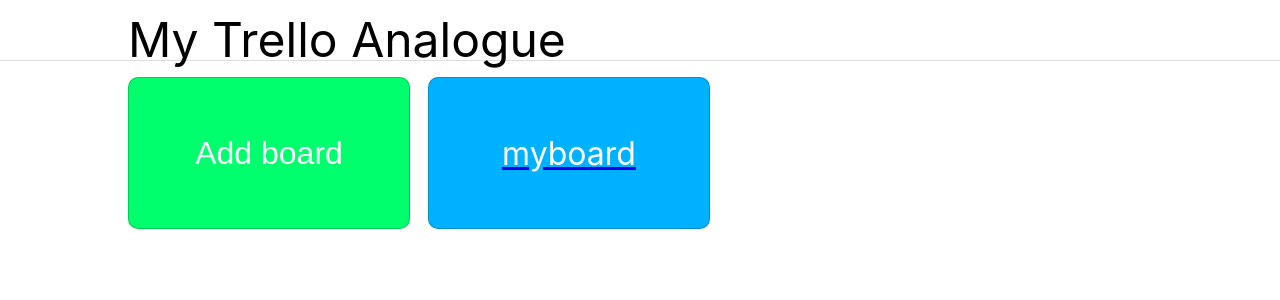
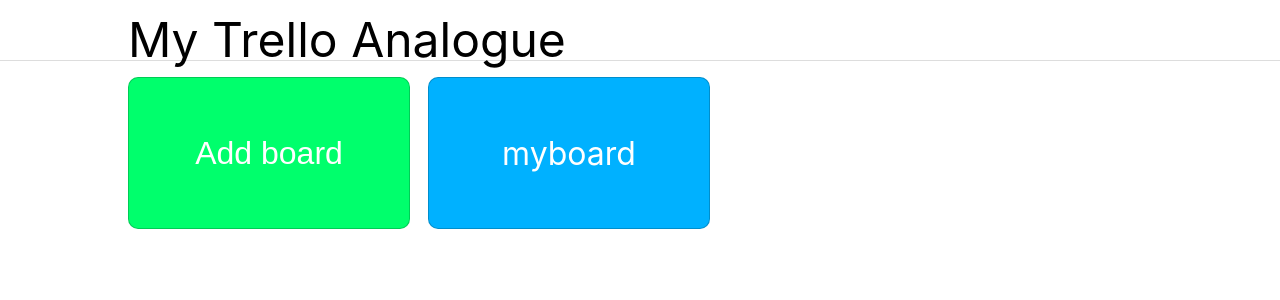
Before and after one commit to summerlightningman/my-trello-analogue, a React (Create React App) app: page / in a window 1280 px wide. Shown: the top 300 px of the page. Built offline with nearby package versions, Linux system fonts and the light colour scheme.

Commit message:
Added styled-components for BoardList

```diff
--- a/src/components/Board/board-list/board-list.css
+++ /dev/null
@@ -1,7 +0,0 @@
-.board-list {
-    display: flex;
-    flex-flow: row wrap;
-    align-items: flex-start;
-
-    padding: 0;
-}
--- a/src/components/Board/board-list/board-list.tsx
+++ b/src/components/Board/board-list/board-list.tsx
@@ -1,15 +1,22 @@
 import {FC, useEffect} from 'react';
-import {Link} from "react-router-dom";
 import {useDispatch} from "react-redux";
 import {useTypedSelector} from "../../../hooks/useTypedSelector";
+import styled from "styled-components";
 
 import BoardListItem from "../board-list-item/board-list-item";
 import BoardListItemAdd from "../board-list-item-add/board-list-item-add";
-
-import {Board} from "../../../types/board";
 import {BoardActionTypes} from "../../../store/types/board";
 
-import './board-list.css';
+
+const BoardListComponent = styled.ul`
+  display: flex;
+  flex-flow: row wrap;
+  align-items: flex-start;
+
+  padding: 0;
+`;
+
+
 
 const BoardList: FC = () => {
     const {boardList} = useTypedSelector(state => state.board);
@@ -21,19 +28,14 @@
         [dispatch]);
 
     return (
-        <ul className="board-list">
+        <BoardListComponent>
             <BoardListItemAdd key={-1}/>
             {
                 boardList.map(
-                    ({id, name}: Board) =>
-                        <li className="board-list-item__wrapper" key={id}>
-                            <Link to={'/board/' + id} className="nolink">
-                                <BoardListItem name={name}/>
-                            </Link>
-                        </li>
+                    board => <BoardListItem {...board} key={board.id}/>
                 )
             }
-        </ul>
+        </BoardListComponent>
     );
 };
 
```
